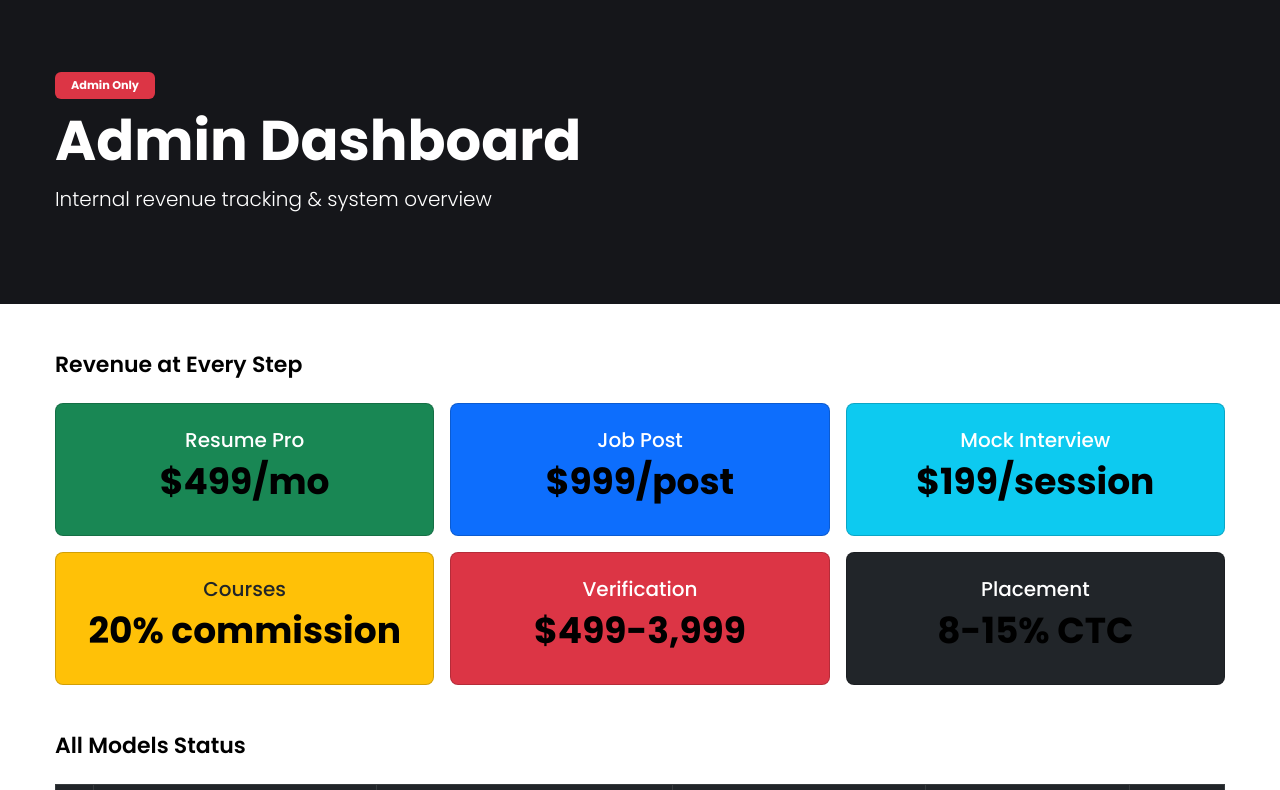
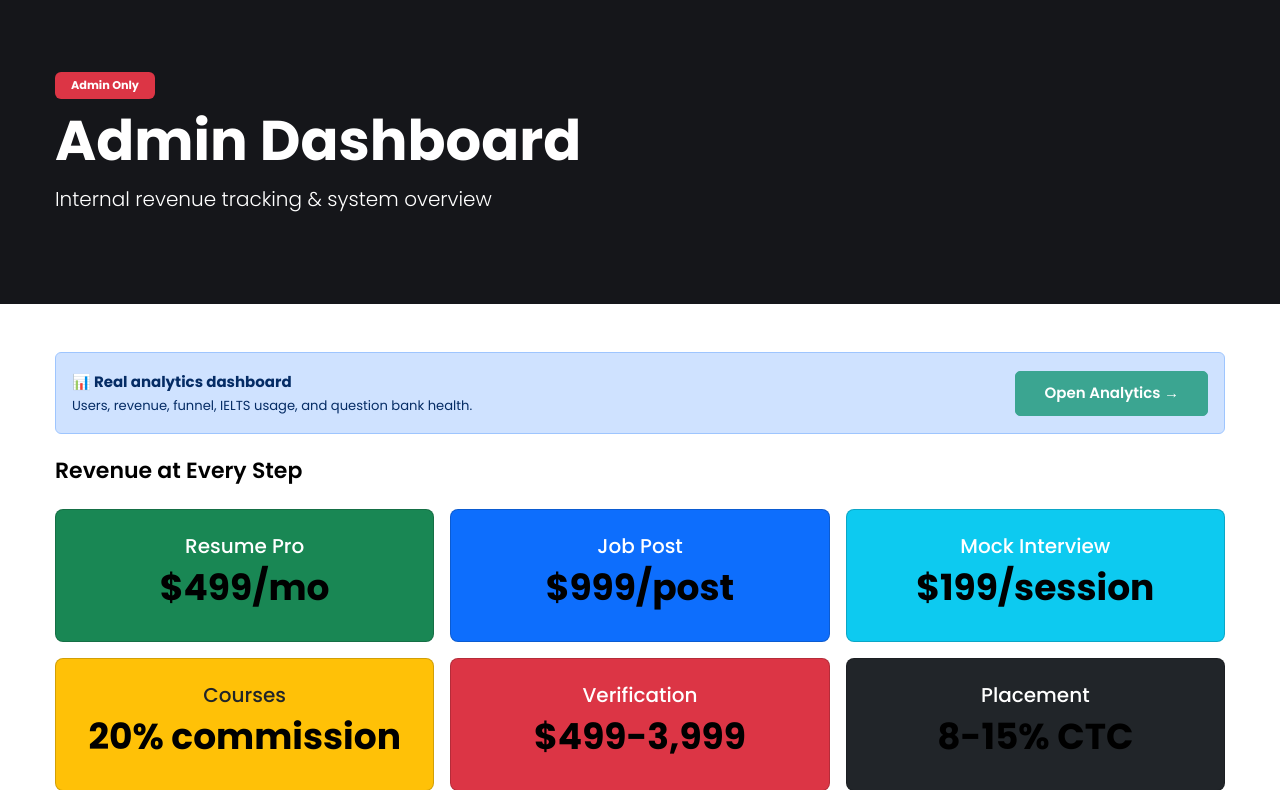
Before and after one commit to ashokdokets-cpu/charvakit-website, a Python web app: template templates/admin-dashboard.html in a window 1280 px wide. Shown: the part 121-911 px from the top of the page. Run offline with Jinja, Linux system fonts and the light colour scheme; the template is opened without the code that fills it, so the values that code supplies are empty; some libraries are stand-ins or nearby versions.

Commit message:
feat(admin-analytics): add analytics link to main admin dashboard (Z3d)

```diff
--- a/templates/admin-dashboard.html
+++ b/templates/admin-dashboard.html
@@ -10,6 +10,15 @@
 </div>
 
 <div class="container py-5">
+
+    <!-- Analytics link (Z3d) -->
+    <div class="alert alert-primary d-flex justify-content-between align-items-center mb-4">
+        <div>
+            <strong>📊 Real analytics dashboard</strong>
+            <div class="small">Users, revenue, funnel, IELTS usage, and question bank health.</div>
+        </div>
+        <a href="/admin/analytics" class="btn btn-primary">Open Analytics →</a>
+    </div>
     <!-- Revenue Summary -->
     <h3 class="mb-4">Revenue at Every Step</h3>
     <div class="row g-3 mb-5">
```
